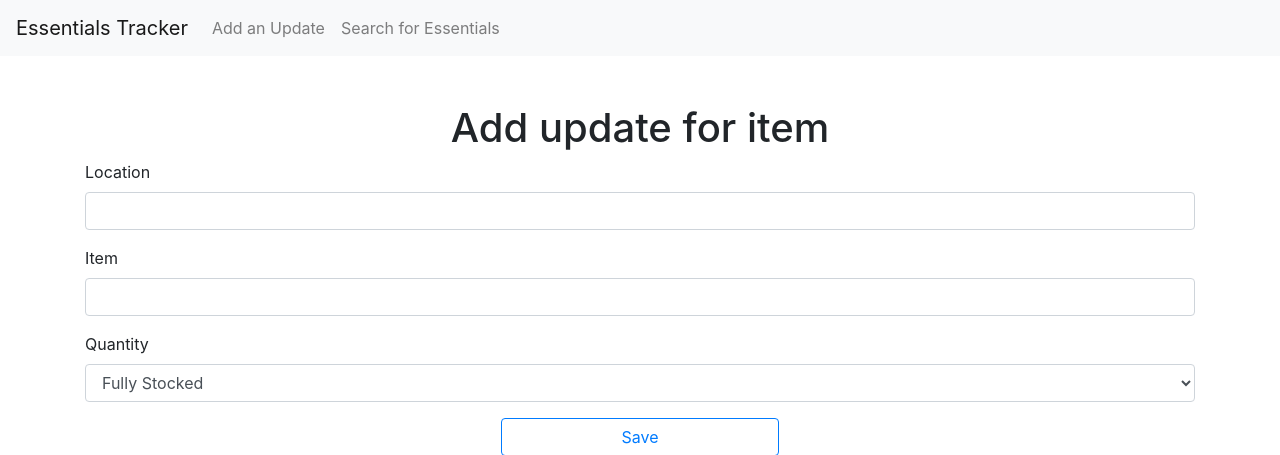
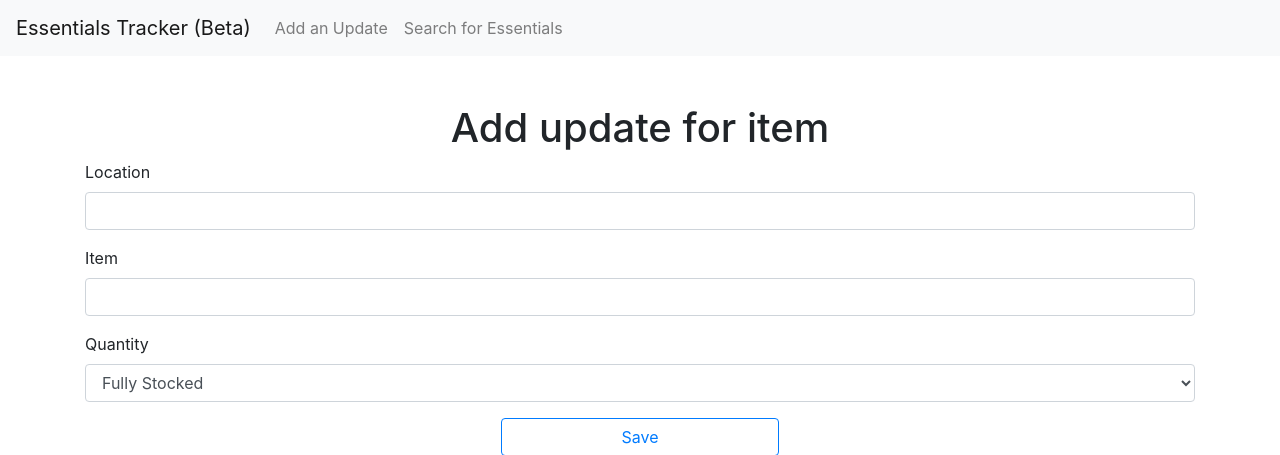
Before and after one commit to ojaved20/EssentialsTracker, a Flask app: page /add in a window 1280 px wide. Shown: the top 455 px of the page. Run offline with Flask 2, Linux system fonts and the light colour scheme; some libraries are stand-ins or nearby versions.

Commit message:
Added Beta Tag

```diff
--- a/app/templates/base.html
+++ b/app/templates/base.html
@@ -15,7 +15,7 @@
 </head>
 <body>
 <nav class="navbar navbar-expand-lg navbar-light bg-light">
-    <a class="navbar-brand" href="{{ url_for('index') }}">Essentials Tracker</a>
+    <a class="navbar-brand" href="{{ url_for('index') }}">Essentials Tracker (Beta)</a>
     <button class="navbar-toggler" type="button" data-toggle="collapse" data-target="#navbarNav"
             aria-controls="navbarNav" aria-expanded="false" aria-label="Toggle navigation">
         <span class="navbar-toggler-icon"></span>
```
